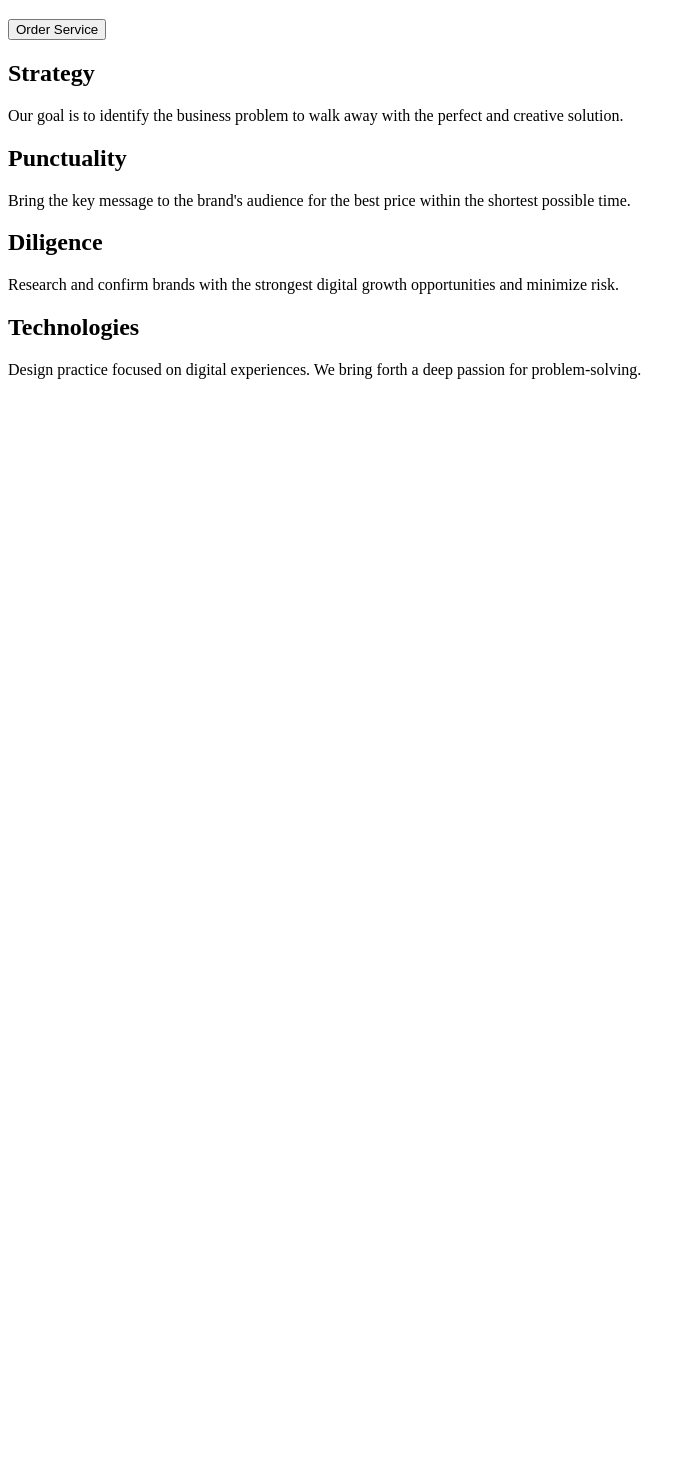
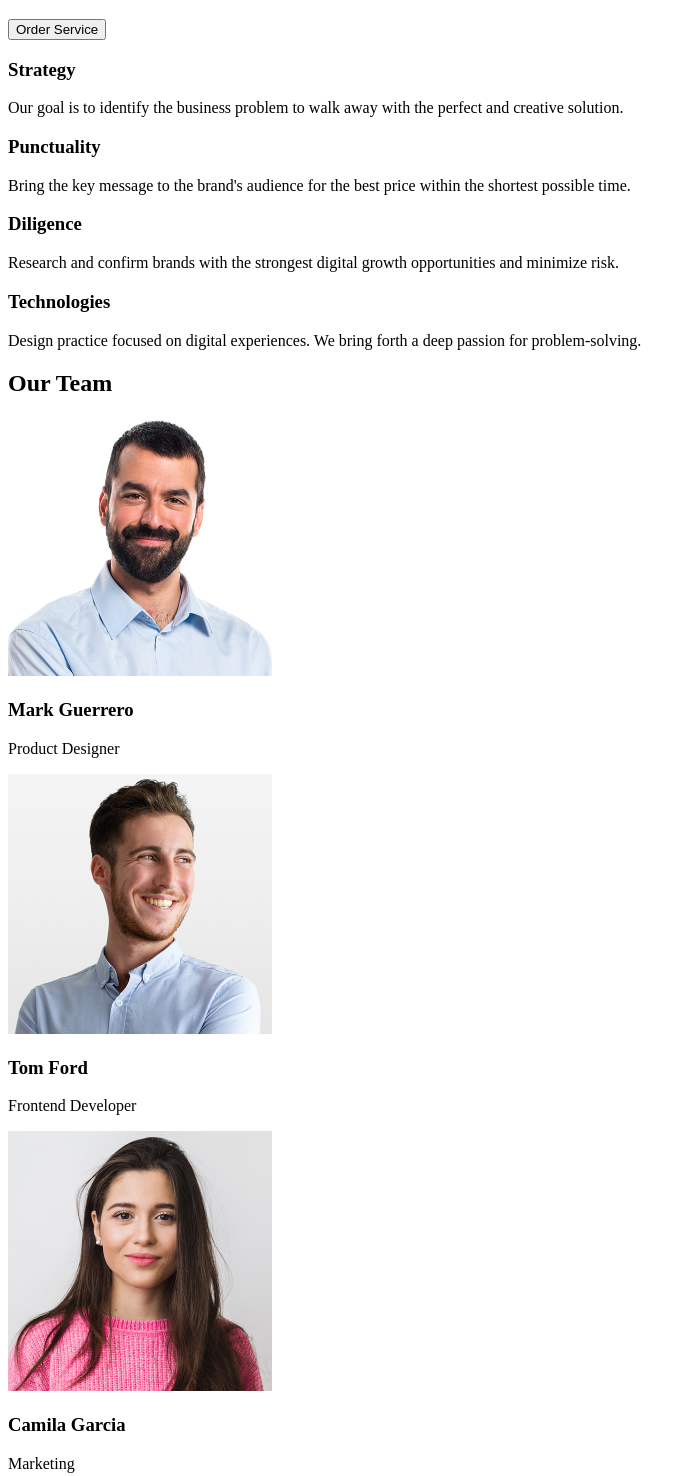
Before and after one commit to prokopiy203/goit-markup-hw-01, a plain HTML site: page index.html in a window 1280 px wide. Shown: the part 203-1679 px from the top of the page, without its empty margins (0-696 px from the left). Before the commit the page ends 800 px from the top, so only its background shows below. Drawn offline with Linux system fonts and the light colour scheme.

Commit message:
add main/photo/futter

```diff
--- a/index.html
+++ b/index.html
@@ -38,19 +38,89 @@
             for Your Business</h1>
 
         <button type="submit">Order Service</button>
-        <h2>Strategy</h2>
-        <p>Our goal is to identify the business
-            problem to walk away with the perfect and creative solution.</p>
-        <h2>Punctuality</h2>
-        <p>Bring the key message to the brand's audience for the best price within the shortest possible time.</p>
-        <h2>Diligence</h2>
-        <p>Research and confirm brands with the strongest digital growth opportunities and minimize risk.</p>
-        <h2>Technologies</h2>
-        <p>Design practice focused on digital experiences. We bring forth a deep passion for problem-solving.</p>
+
+        <section>
+            <h3>Strategy</h3>
+            <p>Our goal is to identify the business
+                problem to walk away with the perfect and creative solution.</p>
+        </section>
+
+        <section>
+            <h3>Punctuality</h3>
+            <p>Bring the key message to the brand's audience for the best price within the shortest possible time.</p>
+        </section>
+
+        <section>
+            <h3>Diligence</h3>
+            <p>Research and confirm brands with the strongest digital growth opportunities and minimize risk.</p>
+        </section>
+
+        <section>
+            <h3>Technologies</h3>
+            <p>Design practice focused on digital experiences. We bring forth a deep passion for problem-solving.</p>
+        </section>
 
 
     </header>
 
+    <main>
+
+        <h2>Our Team</h2>
+
+        <section>
+            <div>
+                <img src="images/Photo-1.jpg" alt="Mark Guerrero" width="264" />
+                <h3>Mark Guerrero</h3>
+                <p>Product Designer</p>
+            </div>
+        </section>
+
+        <section>
+            <div>
+                <img src="images/Photo-2.jpg" alt="Tom Ford" width="264" />
+                <h3>Tom Ford</h3>
+                <p>Frontend Developer</p>
+            </div>
+        </section>
+
+        <section>
+            <div>
+                <img src="images/Photo-3.jpg" alt="Camila Garcia" width="264" />
+                <h3>Camila Garcia</h3>
+                <p>Marketing</p>
+            </div>
+        </section>
+
+        <section>
+            <div>
+                <img src="images/Photo-4.jpg" alt="Daniel Wilson" width="264" />
+                <h3>Daniel Wilson</h3>
+                <p>UI Designer</p>
+            </div>
+        </section>
+
+
+
+
+
+    </main>
+
+    <futter>
+        <!-- Вставити посилання для логотипу -->
+        <a href="">
+            <img src="images/Logo.svg" alt="Logo" width="115" />
+        </a>
+        <section>
+
+            <p>Increase the flow of customers and sales for your business with digital marketing & growth solutions.</p>
+
+        </section>
+
+
+
+
+    </futter>
+
 </body>
 
 </html>
```
Also changed, not shown: images/Photo-1.jpg (added), images/Photo-2.jpg (added), images/Photo-3.jpg (added), images/Photo-4.jpg (added).
